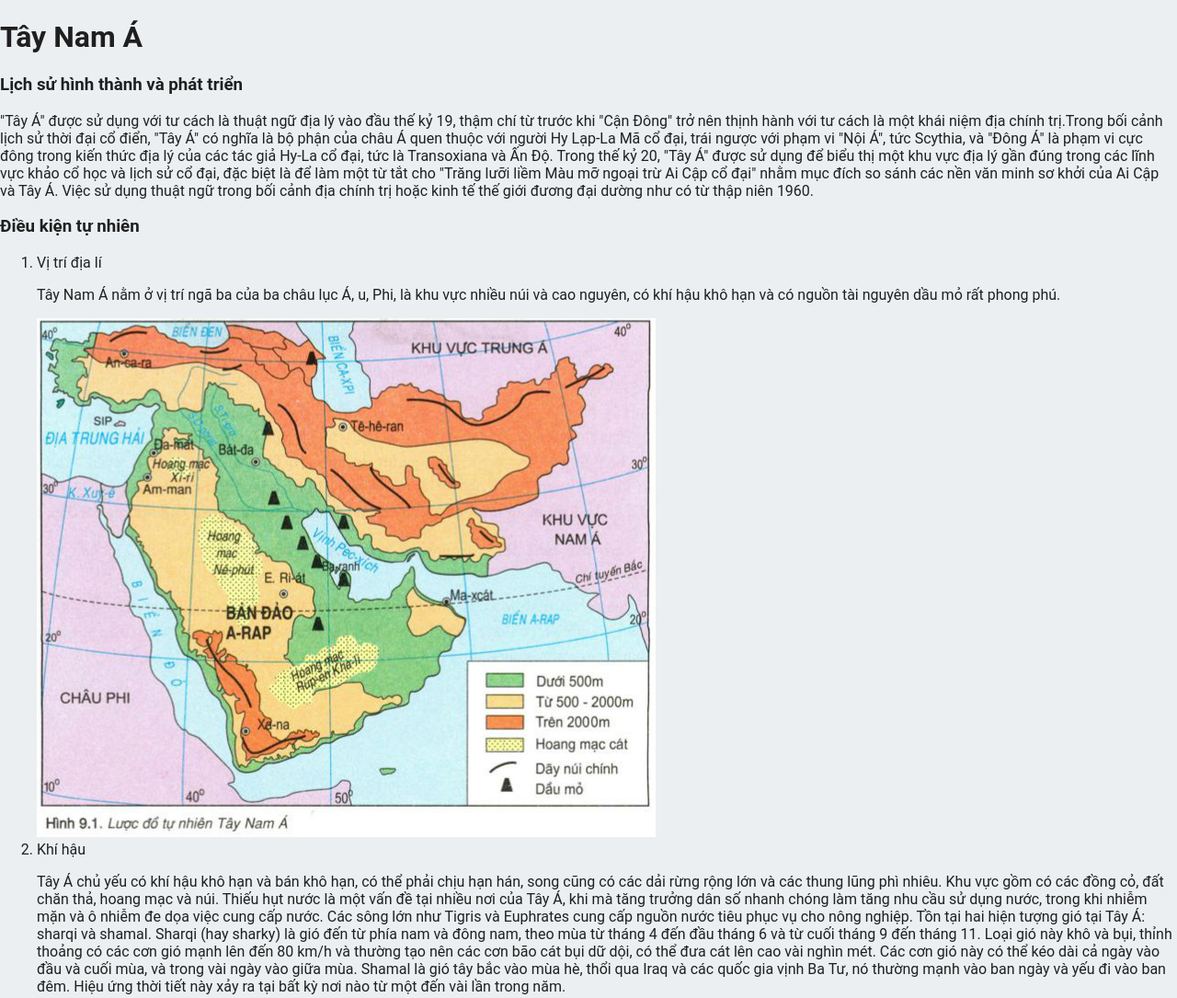
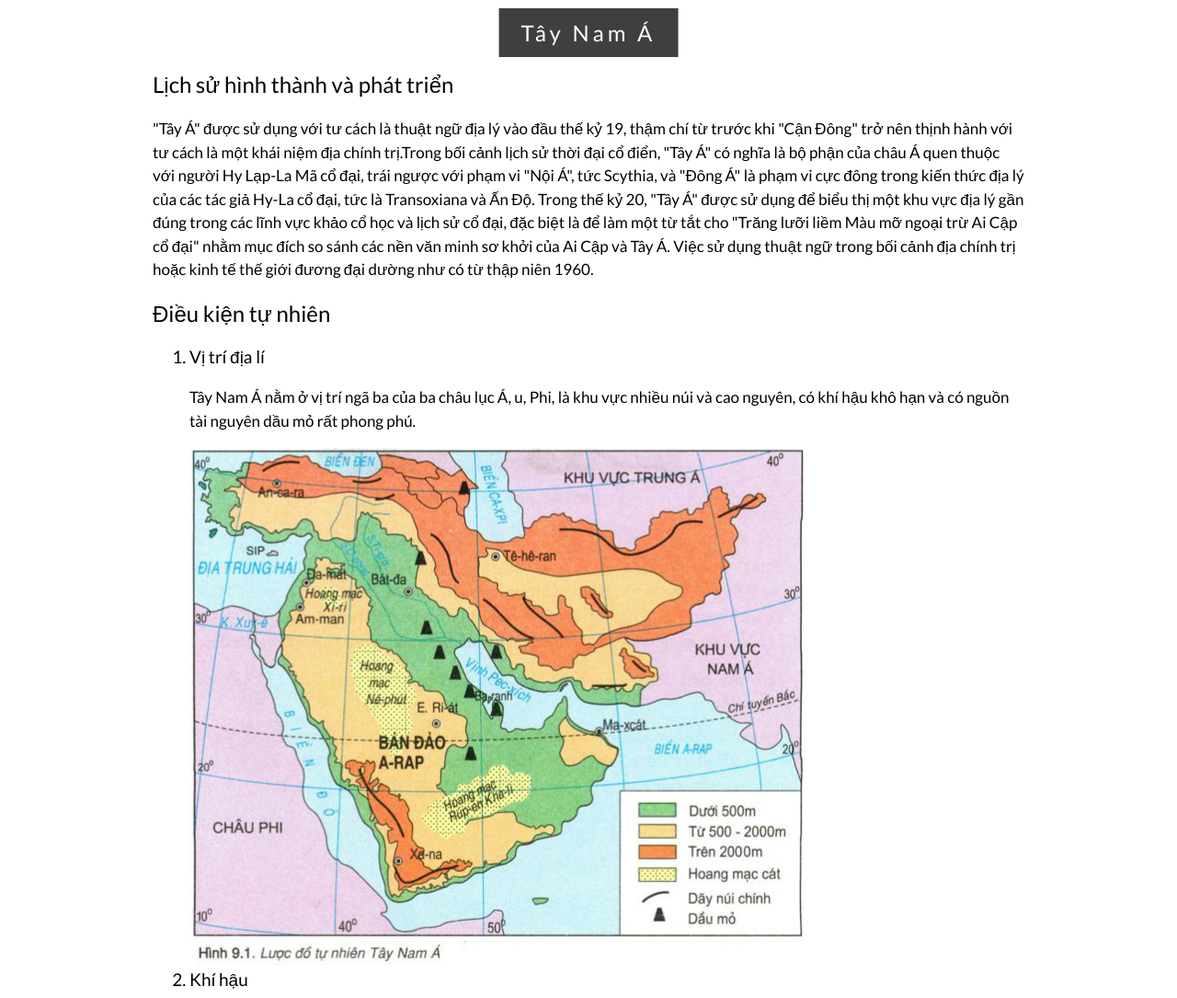
Before and after one commit to DangOnGitHub/geography-homework, a plain HTML site: page public/index.html in a window 1280 px wide. Shown: the top 1085 px of the page at 92% size. Drawn offline with nearby package versions, Linux system fonts and the light colour scheme; some packages are replaced by stand-ins of ours.

Commit message:
apply w3 css

```diff
--- a/public/index.html
+++ b/public/index.html
@@ -22,9 +22,27 @@
       to avoid connecting the SDK to running emulators.
     -->
     <script defer src="/__/firebase/init.js?useEmulator=true"></script>
+    <link rel="stylesheet" href="index.css"/>
+    <link rel="stylesheet" href="https://www.w3schools.com/w3css/4/w3.css">
+    <link rel="stylesheet" href="https://fonts.googleapis.com/css?family=Lato">
+    <link rel="stylesheet" href="https://cdnjs.cloudflare.com/ajax/libs/font-awesome/4.7.0/css/font-awesome.min.css">
+    <style>
+      body,h1,h2,h3,h4,h5,h6,p {
+        font-family: "Lato", sans-serif;
+      }
+      p{
+        font-size: 17px;
+      }
+      li{
+        font-size: 19px;
+      }
+      .title{
+        transform: translate(-50%, 50%) !important;
+      }
 
-    <style media="screen">
-      body { background: #ECEFF1; color: rgba(0,0,0,0.87); font-family: Roboto, Helvetica, Arial, sans-serif; margin: 0; padding: 0; }
+    </style>
+    <!-- <style media="screen">
+
       #message { background: white; max-width: 360px; margin: 100px auto 16px; padding: 32px 24px; border-radius: 3px; }
       #message h2 { color: #ffa100; font-weight: bold; font-size: 16px; margin: 0 0 8px; }
       #message h1 { font-size: 22px; font-weight: 300; color: rgba(0,0,0,0.6); margin: 0 0 16px;}
@@ -34,12 +52,18 @@
       #load { color: rgba(0,0,0,0.4); text-align: center; font-size: 13px; }
       @media (max-width: 600px) {
         body, #message { margin-top: 0; background: white; box-shadow: none; }
-        body { border-top: 16px solid #ffa100; }
+        /* body { border-top: 16px solid #ffa100; } */
       }
-    </style>
+    </style> -->
   </head>
   <body>
-    <h1>Tây Nam Á</h1>
+    <!-- <h1>Tây Nam Á</h1> -->
+    <div class="w3-display-container w3-opacity-min" id="home">
+      <div class="w3-display-middle title" style="white-space:nowrap;">
+        <span class="w3-center w3-padding-large w3-black w3-xlarge w3-wide w3-animate-opacity">Tây Nam Á</span>
+      </div>
+    </div>
+    <div class="w3-content w3-container w3-padding-64">
     <h3>Lịch sử hình thành và phát triển</h3>
     <p>"Tây Á" được sử dụng với tư cách là thuật ngữ địa lý vào đầu thế kỷ 19, thậm chí từ trước khi "Cận Đông" trở nên thịnh hành với tư cách là một khái niệm địa chính trị.Trong bối cảnh lịch sử thời đại cổ điển, "Tây Á" có nghĩa là bộ phận của châu Á quen thuộc với người Hy Lạp-La Mã cổ đại, trái ngược với phạm vi "Nội Á", tức Scythia, và "Đông Á" là phạm vi cực đông trong kiến thức địa lý của các tác giả Hy-La cổ đại, tức là Transoxiana và Ấn Độ.
       Trong thế kỷ 20, "Tây Á" được sử dụng để biểu thị một khu vực địa lý gần đúng trong các lĩnh vực khảo cổ học và lịch sử cổ đại, đặc biệt là để làm một từ tắt cho "Trăng lưỡi liềm Màu mỡ ngoại trừ Ai Cập cổ đại" nhằm mục đích so sánh các nền văn minh sơ khởi của Ai Cập và Tây Á.
@@ -51,7 +75,10 @@
       <li>
         Vị trí địa lí
         <p>Tây Nam Á nằm ở vị trí ngã ba của ba châu lục Á,  u, Phi, là khu vực nhiều núi và cao nguyên, có khí hậu khô hạn và có nguồn tài nguyên dầu mỏ rất phong phú.</p>
-        <img src="west-asia.jpg" alt="Vị trí địa lí Tây Á">
+        <!-- <img src="west-asia.jpg" alt="Vị trí địa lí Tây Á"> -->
+        <img src="west-asia.jpg" class="w3-round w3-image w3-hover-opacity-off" alt="Vị trí địa lí Tây Á"
+        >
+
       </li>
       <li>
         Khí hậu
@@ -114,7 +141,7 @@
       <a target="_blank" href="https://firebase.google.com/docs/hosting/">Open Hosting Documentation</a>
     </div>
     <p id="load">Firebase SDK Loading&hellip;</p> -->
-
+  </div>
     <script>
       document.addEventListener('DOMContentLoaded', function() {
         const loadEl = document.querySelector('#load');
```
